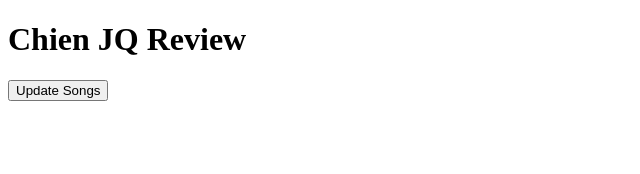
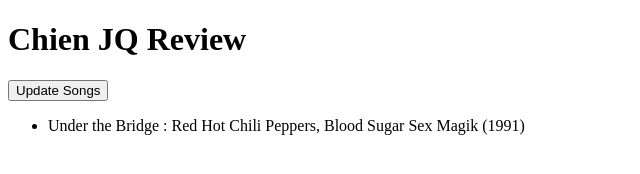
Before and after one commit to kylengreene/1.31.jQuery, a plain HTML site: page index.html in a window 1280 px wide. Both pictures are taken after a click on the button "Update Songs". Shown: the whole page, without its empty margins (0-640 px from the left). Drawn offline with Linux system fonts and the light colour scheme.

Commit message:
created loop append

```diff
--- a/index.html
+++ b/index.html
@@ -11,5 +11,8 @@
 <body>
     <h1>Chien JQ Review</h1>
     <button id="updateSongsButton">Update Songs</button>
+    <ul id="songsOut">
+
+    </ul>
 </body>
 </html>
--- a/script.js
+++ b/script.js
@@ -10,12 +10,22 @@ console.log('in onReady');
 
 function displaySongs(){
 console.log('in dsiplaySongs');
+    //target an output element by ID
+    let el = $('#songsOut');
+    //empty out element
+    el.empty();
+    //loop through songs array
+    for (song of songs) {
+        //append each song to the dom
+        el.append(`<li> ${song.title} : ${song.artist}, ${song.album} (${song.year}) </li>`);
+    }
+    //append each song to DOM
 }// end displaySongs
 
 /// - test song
 songs.push({
     artist: 'Red Hot Chili Peppers',
-    song: 'Under the Bridge',
+    title: 'Under the Bridge',
     album: 'Blood Sugar Sex Magik',
     year: 1991
 
```
